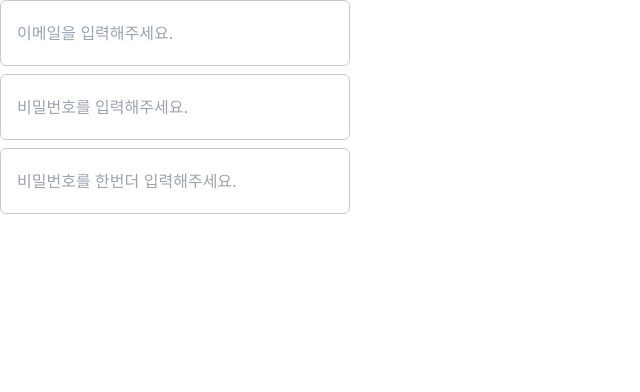
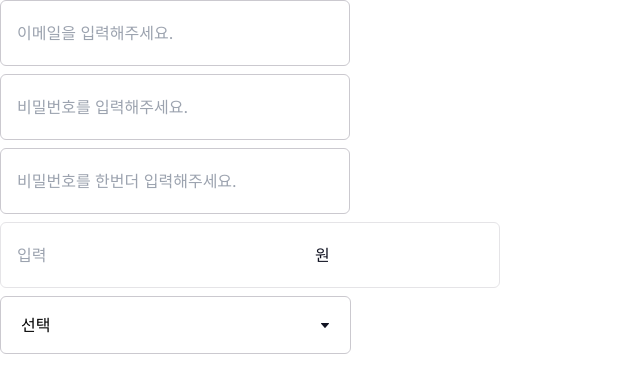
Before and after one commit to DDaHeuk/The-julge, a Next.js app: page /test22 in a window 1280 px wide. Shown: the top 392 px of the page, without its empty margins (0-640 px from the left). Built offline with nearby package versions, Linux system fonts and the light colour scheme.

Commit message:
test : test 코드

```diff
--- a/src/app/(contents)/test22/page.tsx
+++ b/src/app/(contents)/test22/page.tsx
@@ -1,16 +1,21 @@
 'use client';
 
+import DropDown from '@/components/dropdown';
 import Input from '@/components/input';
 import { useState } from 'react';
 
 export default function test22() {
   // eslint-disable-next-line react-hooks/rules-of-hooks
   const [password, setPassword] = useState('');
+
+  const menuList = ['안녕', '안녕2', '메뉴3', '메뉴4'];
   return (
-    <div>
+    <form>
       <Input variant="email" />
       <Input variant="password" onChange={(e) => setPassword(e.target.value)} />
       <Input variant="passwordVerify" originalPassword={password} />
-    </div>
+      <Input variant="price" className="w-[500px]" />
+      <DropDown menuItems={menuList} />
+    </form>
   );
 }
```
Also changed, not shown: 2 other files (tests, documents, lock files or other folders).
